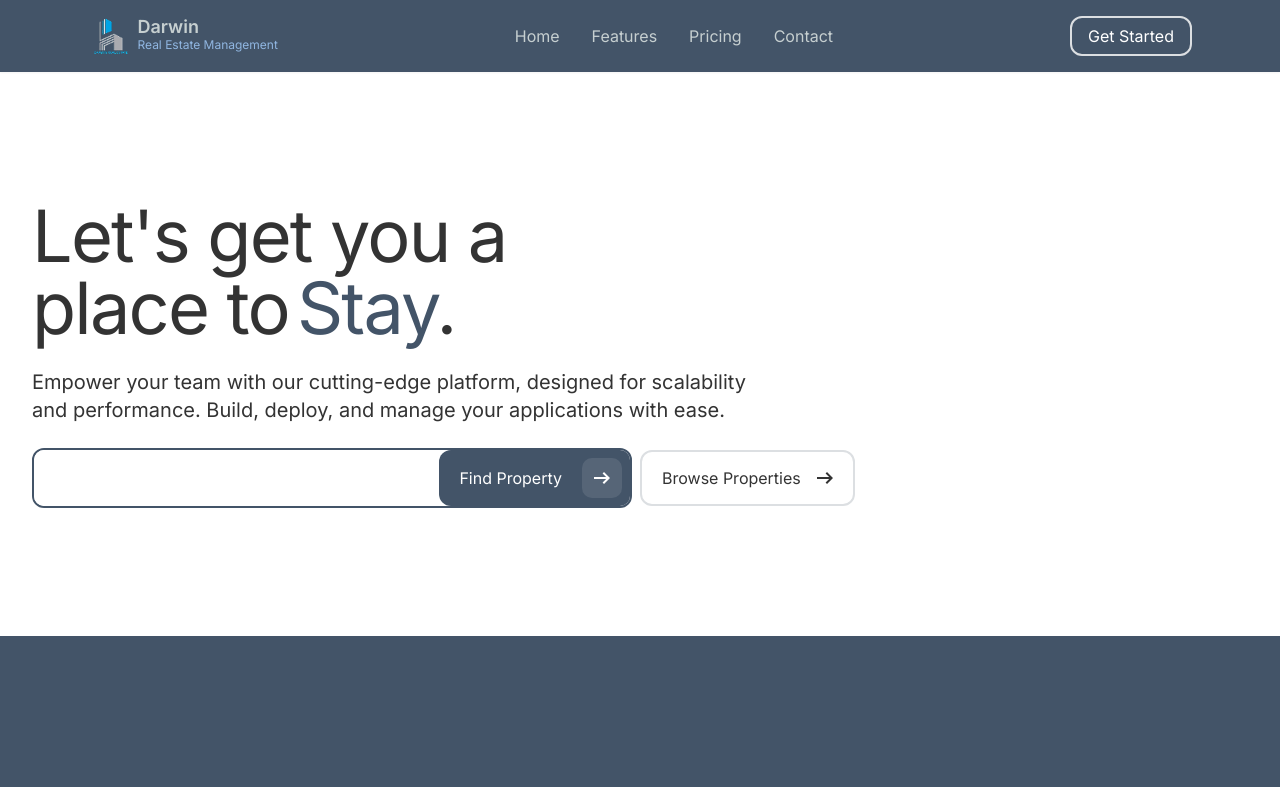
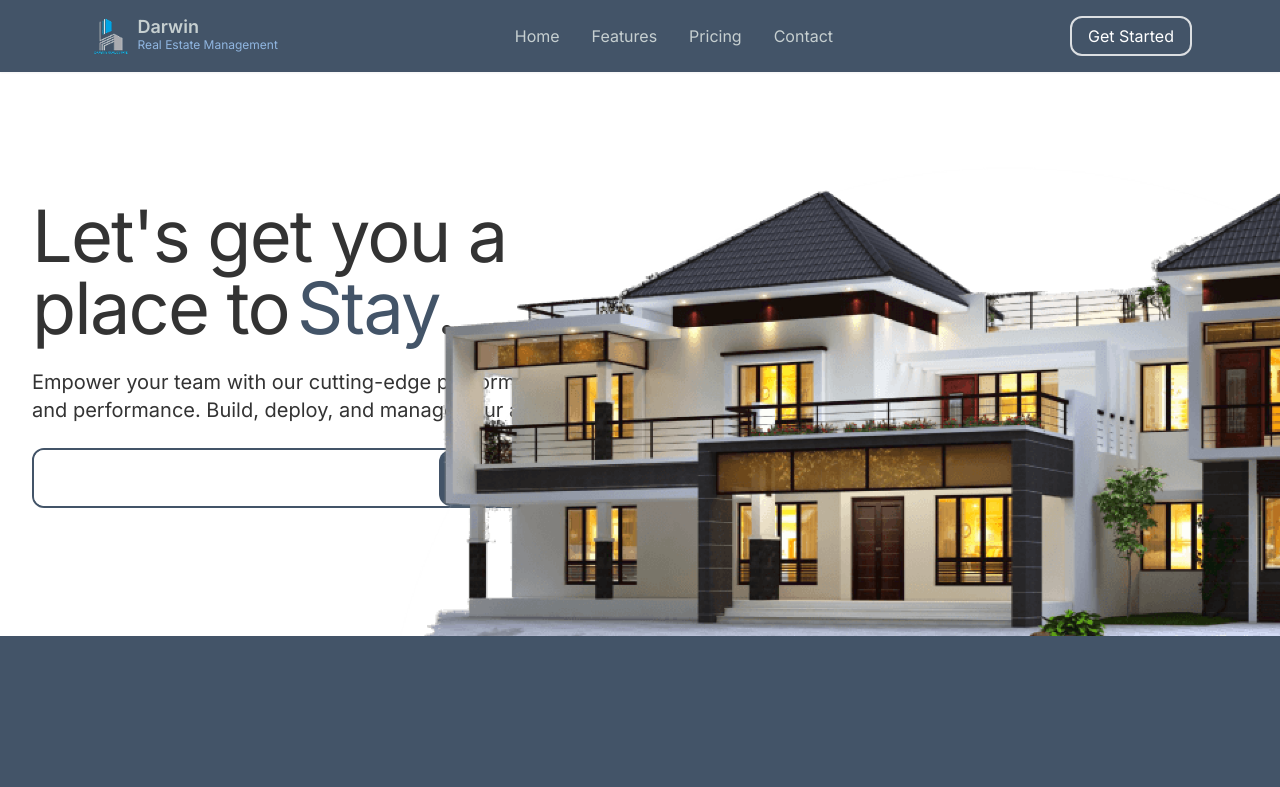
Before and after one commit to georgeankumensah/darwin-real-estate, a Next.js app: page / in a window 1280 px wide. Shown: the top 787 px of the page. Built offline with nearby package versions, Linux system fonts and the light colour scheme.

Commit message:
fix(ui): hero image

```diff
--- a/components/sections/hero.tsx
+++ b/components/sections/hero.tsx
@@ -7,8 +7,8 @@ const Hero = () => {
         <div className="relative isolate">
           <div className="overflow-hidden">
             <div className="mx-auto max-w-7xl px-6 pb-32 pt-36 sm:pt-60 lg:px-8 lg:pt-32 ">
-              <div className="mx-auto max-w-2xl gap-x-14 lg:mx-0 lg:flex lg:max-w-none lg:items-center">
-                <div className="relative w-full ">
+              <div className="mx-auto max-w-2xl gap-x-14 lg:mx-0 lg:flex lg:max-w-none lg:items-center  ">
+                <div className="relative w-full">
                   <h1 className="text-4xl table sm:text-7xl w-[600px] text-balance font-display tracking-tight text-5xl sm:text-5xl text-primary-0">
                     Let's get you a place to
                     <span className="text-[#435468] ml-2">Stay</span>
@@ -50,7 +50,7 @@ const Hero = () => {
                       </button>
                     </div>
 
-                    <button className="flex items-stretch  border-2 focus-visible:outline focus-visible:outline-2 focus-visible:outline-offset-2 focus-visible:outline-indigo-600 text-primary-300 px-2 py-2 min-h-14 text-sm md:text-base rounded-lg">
+                    {/* <button className="flex items-stretch  border-2 focus-visible:outline focus-visible:outline-2 focus-visible:outline-offset-2 focus-visible:outline-indigo-600 text-primary-300 px-2 py-2 min-h-14 text-sm md:text-base rounded-lg">
                       <div className="flex items-center gap-x-2 flex-1 text-center justify-center px-3">
                         Browse Properties
                       </div>
@@ -69,9 +69,10 @@ const Hero = () => {
                           />
                         </svg>
                       </div>
-                    </button>
+                    </button> */}
                   </div>
                 </div>
+                <img src="/hero.png" alt="" className="h-full absolute right-0 top-0" />
               </div>
             </div>
           </div>
```
